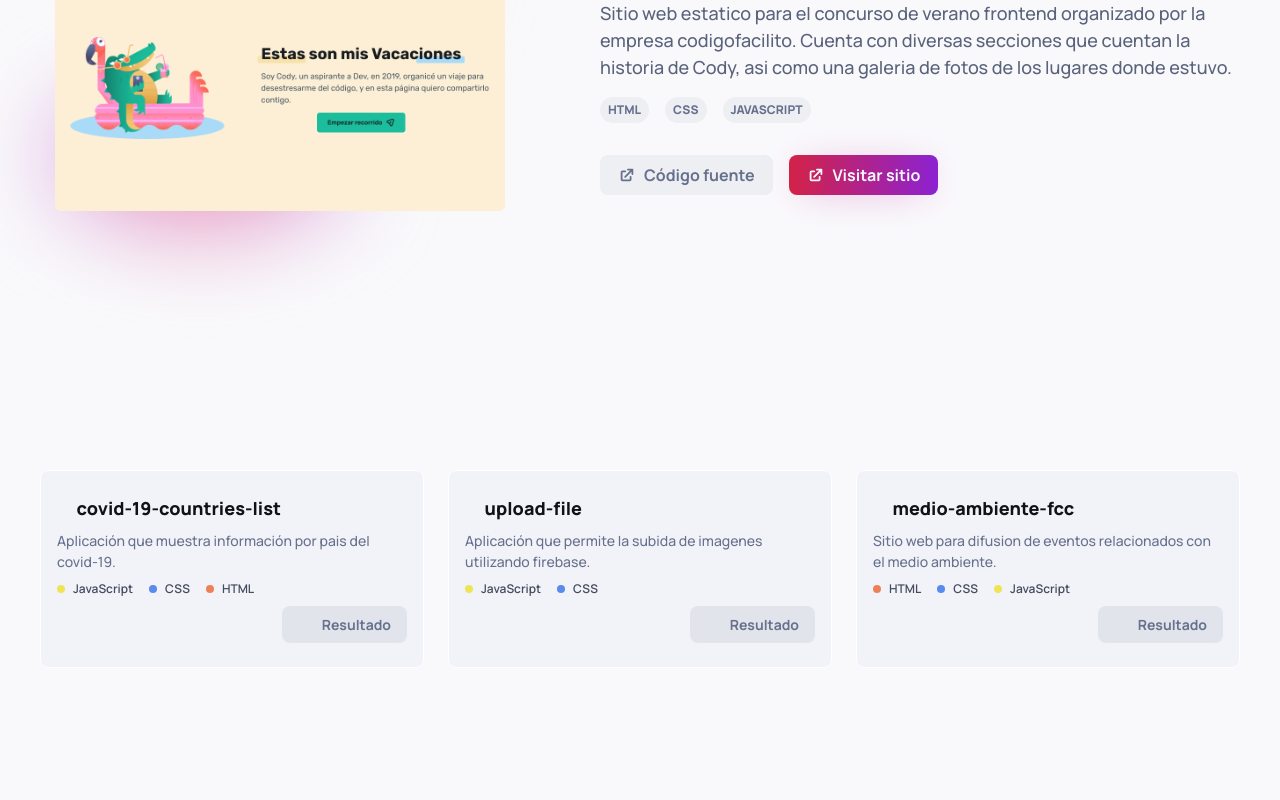
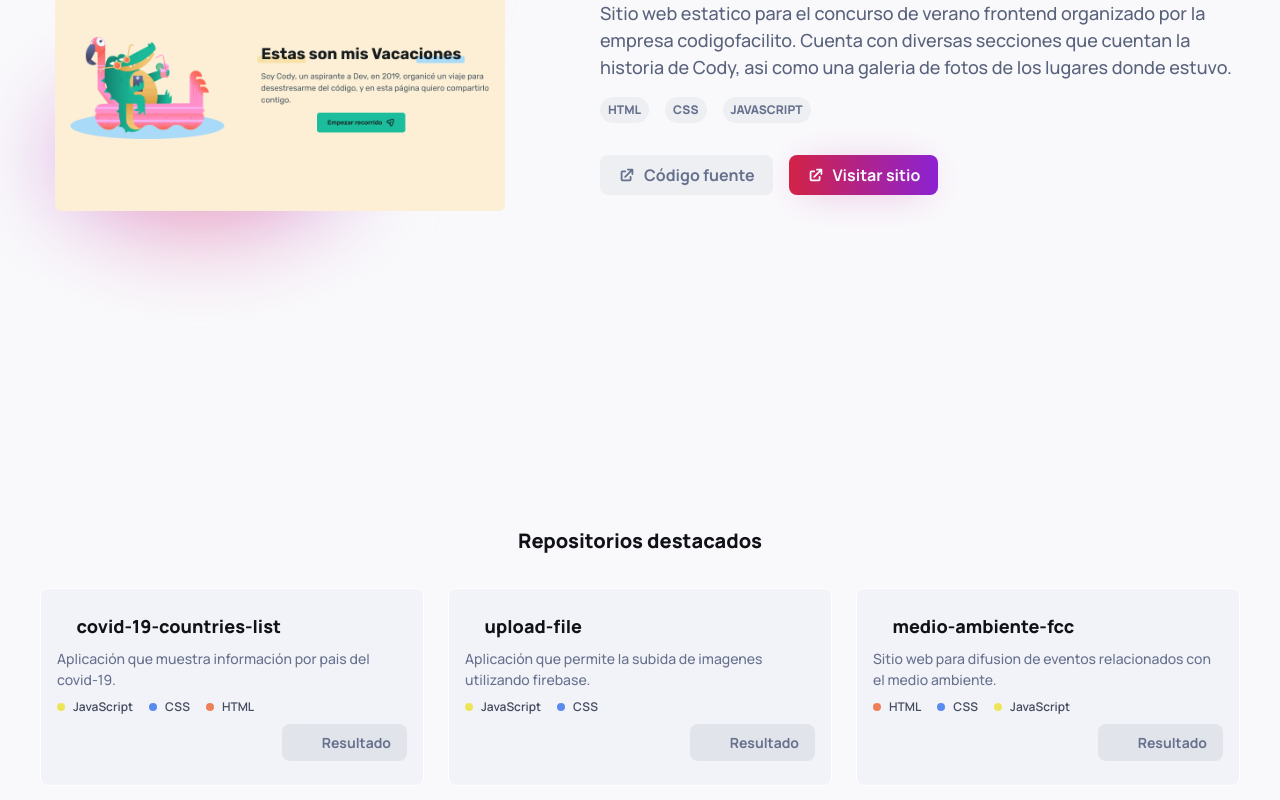
Before and after one commit to david-ponc/davidponc.dev, a Next.js app: page / in a window 1280 px wide. Shown: the part 1930-2730 px from the top of the page. Before the commit the page ends 2598 px from the top, so only its background shows below. Built offline with nearby package versions, Linux system fonts and the light colour scheme; some icons are missing.

Commit message:
chore: update type reference & add style

```diff
--- a/src/components/sections/projects/projects.module.css
+++ b/src/components/sections/projects/projects.module.css
@@ -9,6 +9,17 @@
 	position: relative;
 }
 
+.footer {
+	padding: 1.5rem 0;
+}
+
+.title {
+	text-align: center;
+	font-size: 1.25rem;
+	font-weight: 900;
+	margin: 2rem 0;
+}
+
 .collection {
 	display: grid;
 	grid-template-columns: repeat(auto-fill, minmax(320px, 1fr));
--- a/src/components/sections/projects/projects.tsx
+++ b/src/components/sections/projects/projects.tsx
@@ -12,10 +12,11 @@ export const ProjectsSection = () => {
 					<MainProject key={project.title} {...project} />
 				))}
 			</main>
-			<footer>
+			<footer className={styles.footer}>
+				<h3 className={styles.title}>Repositorios destacados</h3>
 				<section className={styles.collection}>
 					{extraProjectsInfo.map(project => (
-						<SecondaryProject key={project.title} {...project} />
+						<SecondaryProject key={project.name} {...project} />
 					))}
 				</section>
 			</footer>
```
